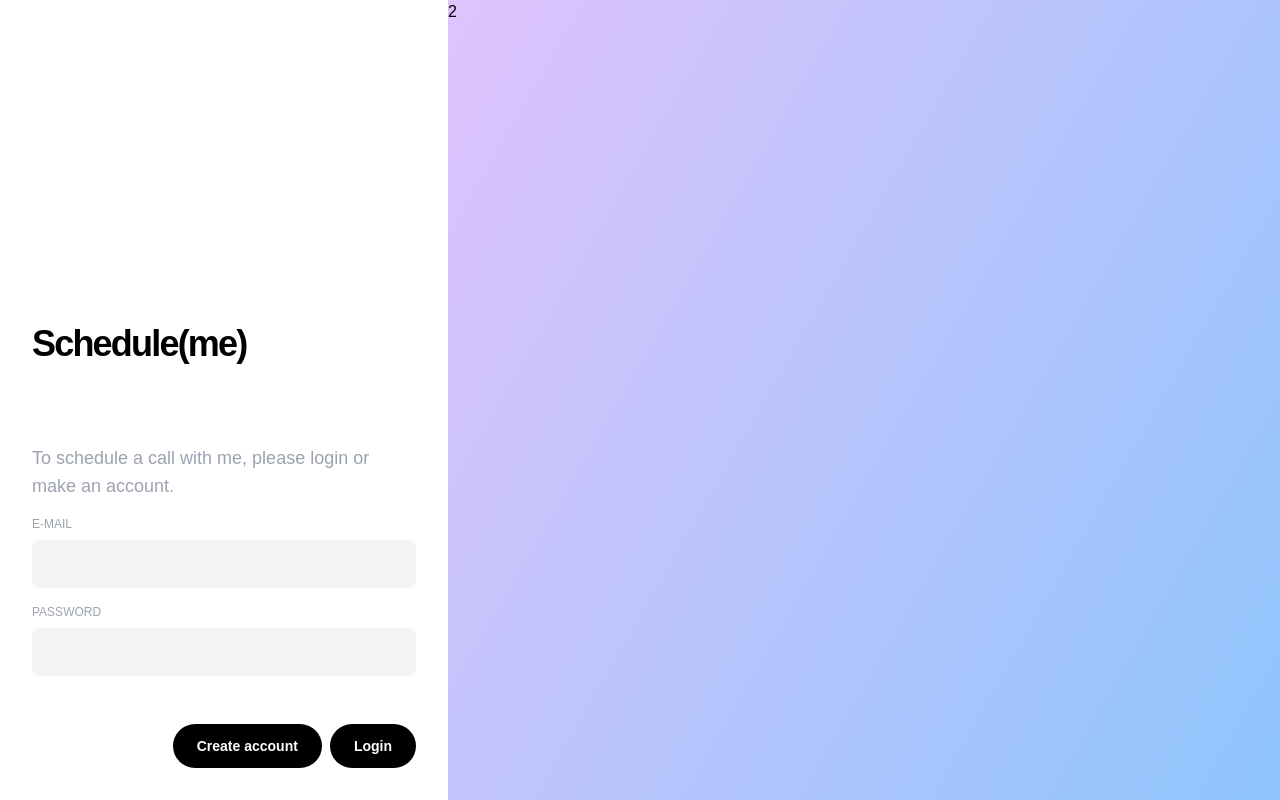
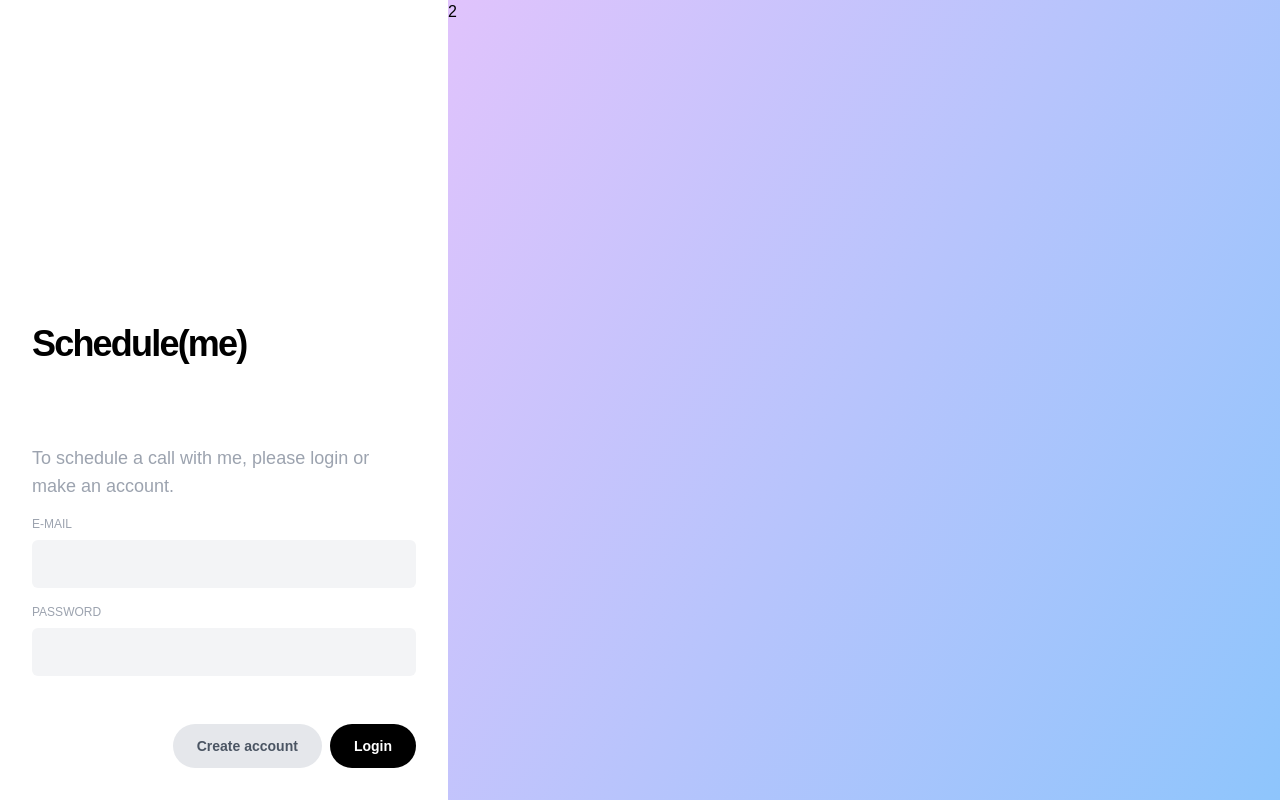
Before and after one commit to marcusfelix/full-stack-scheduler, a React (Vite) app in the folder app/: page / in a window 1280 px wide. Built offline with nearby package versions, Linux system fonts and the light colour scheme.

Commit message:
add Button component

```diff
--- a/app/src/components/Button/Button.tsx
+++ b/app/src/components/Button/Button.tsx
@@ -1,12 +1,18 @@
 interface Props extends React.ButtonHTMLAttributes<HTMLButtonElement> {
   label: string;
+  scheme?: "action" | "secondary"
 }
 
-const Input: React.FC<Props> = ({ label, ...props }) => {
+const colors = {
+  action: "bg-black text-white",
+  secondary: "bg-gray-200 text-gray-600"
+}
+
+const Input: React.FC<Props> = ({ label, scheme = "action", ...props }) => {
 
   return <button
     type="button"
-    className="bg-black text-white px-6 py-3 rounded-full text-sm font-semibold"
+    className={`${colors[scheme]} px-6 py-3 rounded-full text-sm font-semibold`}
     {...props}>
     {label}
   </button>
```
